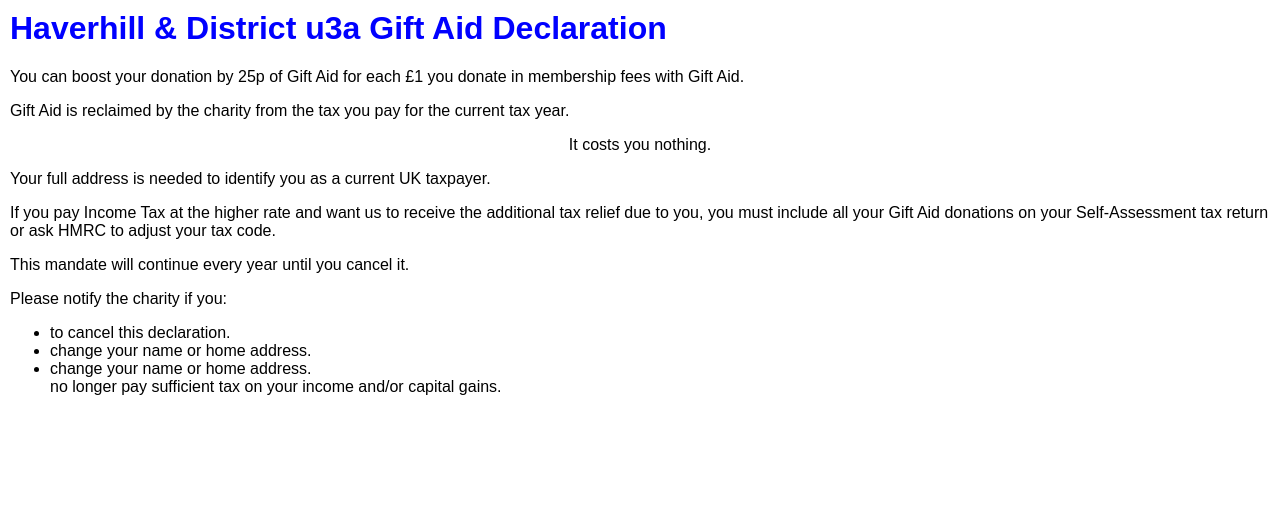
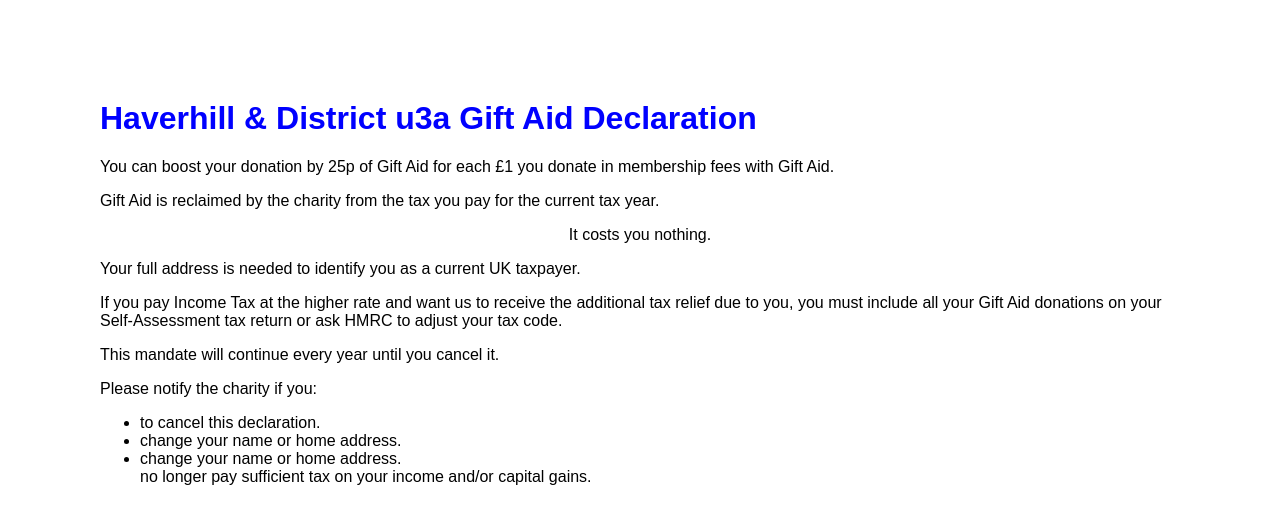
Before and after one commit to dpc123/declaration, a plain HTML site: page index.html in a window 1280 px wide. Drawn offline with Linux system fonts and the light colour scheme.

Commit message:
fixstyle

```diff
--- a/styles.css
+++ b/styles.css
@@ -1,10 +1,11 @@
 h1 {
   color: blue;
+  size: 25px;
+  font-family: Arial, Helvetica, sans-serif;
+}
+body {
+  margin: 100;
+  color: black;
   size: 20px;
   font-family: Arial, Helvetica, sans-serif;
 }
-body {
-  margin: 10;
-  size: 15px;
-  font-family: Arial, Helvetica, sans-serif;
-}
```
